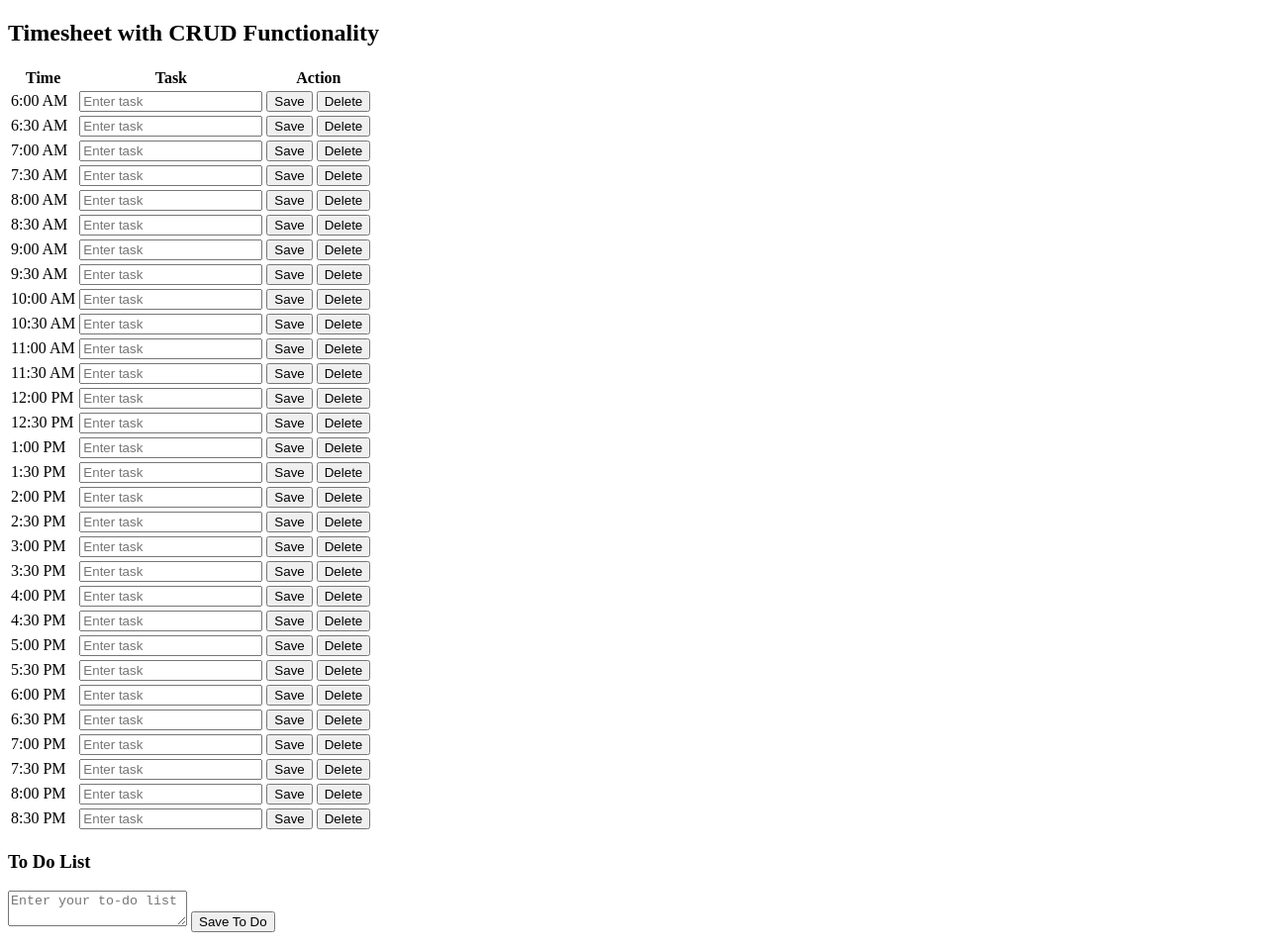
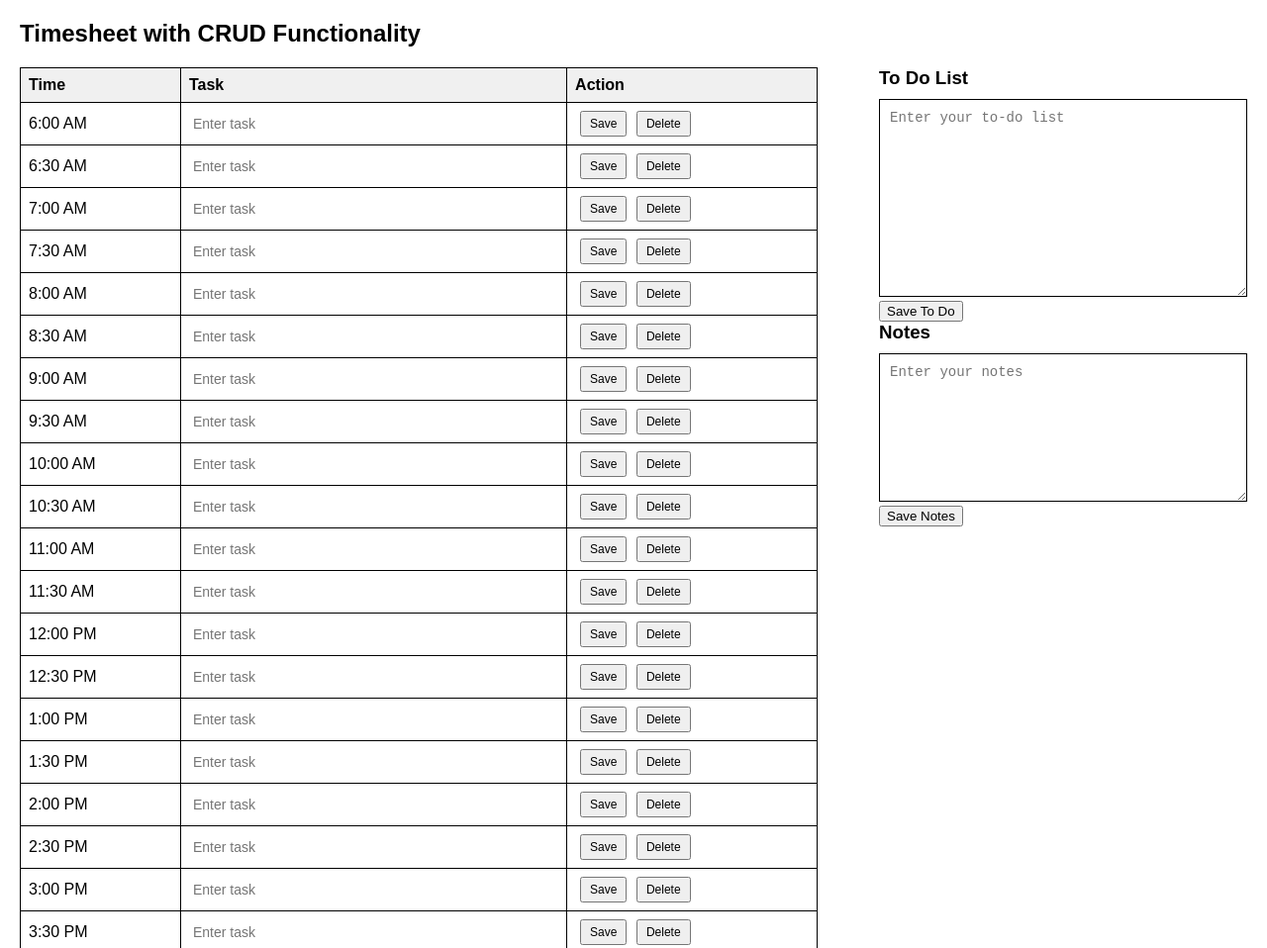
Before and after one commit to m3t4ldood/AcgTimeSheet, a plain HTML site: page index.html in a window 1280 px wide. Shown: the top 958 px of the page at 99% size. Drawn offline with Linux system fonts and the light colour scheme.

Commit message:
Update index.html
added styles

```diff
--- a/index.html
+++ b/index.html
@@ -5,6 +5,59 @@
     <meta name="viewport" content="width=device-width, initial-scale=1.0">
     <title>Timesheet with CRUD</title>
     <style>
+        body {
+            font-family: Arial, sans-serif;
+            margin: 20px;
+        }
+        .timesheet-container {
+            display: flex;
+            justify-content: space-between;
+        }
+        table {
+            width: 65%;
+            border-collapse: collapse;
+        }
+        th, td {
+            border: 1px solid #000;
+            padding: 8px;
+            text-align: left;
+        }
+        th {
+            background-color: #f0f0f0;
+        }
+        td input[type="text"] {
+            width: 90%;
+            border: none;
+            outline: none;
+            font-size: 14px;
+            padding: 4px;
+        }
+        td button {
+            padding: 4px 8px;
+            font-size: 12px;
+            margin-left: 5px;
+        }
+        .side-panel {
+            width: 30%;
+            padding-left: 20px;
+        }
+        .side-panel h3 {
+            margin-top: 0;
+            margin-bottom: 10px;
+        }
+        .side-panel textarea {
+            width: 100%;
+            border: 1px solid #000;
+            padding: 10px;
+            font-size: 14px;
+            box-sizing: border-box;
+        }
+        .notes textarea {
+            height: 150px;
+        }
+        #todo-list {
+            height: 200px;
+        }
     </style>
 </head>
 <body>
```
